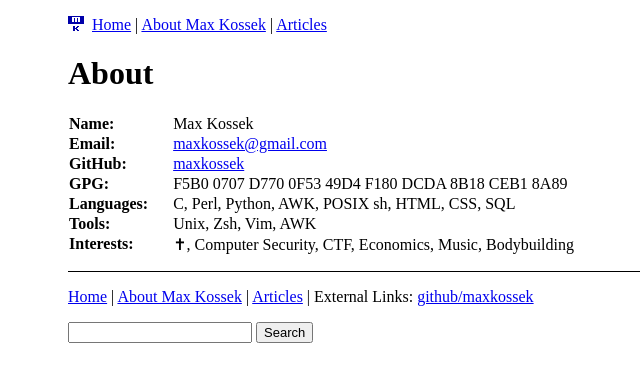
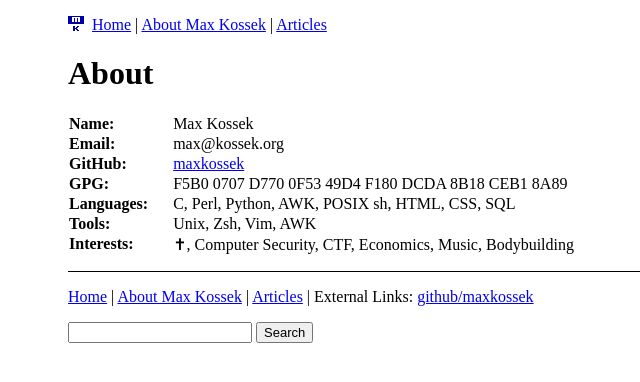
Before and after one commit to maxkossek/maxkossek.github.io, a Jekyll site: the page built from about.html, in a window 1280 px wide. Shown: the top 382 px of the page, without its empty margins (212-852 px from the left). Built offline with Jekyll 4.4.1, drawn with Linux system fonts in a browser that asks for light colours; some of the changed lines change nothing that is shown.

Commit message:
Update website address

```diff
--- a/about.html
+++ b/about.html
@@ -14,7 +14,7 @@ sitemap:
 <p>
 <table>
 <tr><td><strong>Name:</strong></td><td>Max Kossek</td></tr>
-<tr><td><strong>Email:</strong></td><td><a href="mailto: &#109;&#097;&#120;&#107;&#111;&#115;&#115;&#101;&#107;&#064;&#103;&#109;&#097;&#105;&#108;&#046;&#099;&#111;&#109;">&#109;&#097;&#120;&#107;&#111;&#115;&#115;&#101;&#107;&#064;&#103;&#109;&#097;&#105;&#108;&#046;&#099;&#111;&#109;</a></td></tr>
+<tr><td><strong>Email:</strong></td><td>max@kossek.org</td></tr>
 <tr><td><strong>GitHub:</strong></td><td><a rel="noopener" target="_blank" href="https://github.com/maxkossek">maxkossek</a></td></tr>
 <tr><td><strong>GPG:</strong></td><td>F5B0 0707 D770 0F53 49D4 F180 DCDA 8B18 CEB1 8A89</td></tr>
 <tr><td><strong>Languages:</strong></td><td>C, Perl, Python, AWK, POSIX sh, HTML, CSS, SQL</td></tr>
```
Also changed, not shown: README.md.
